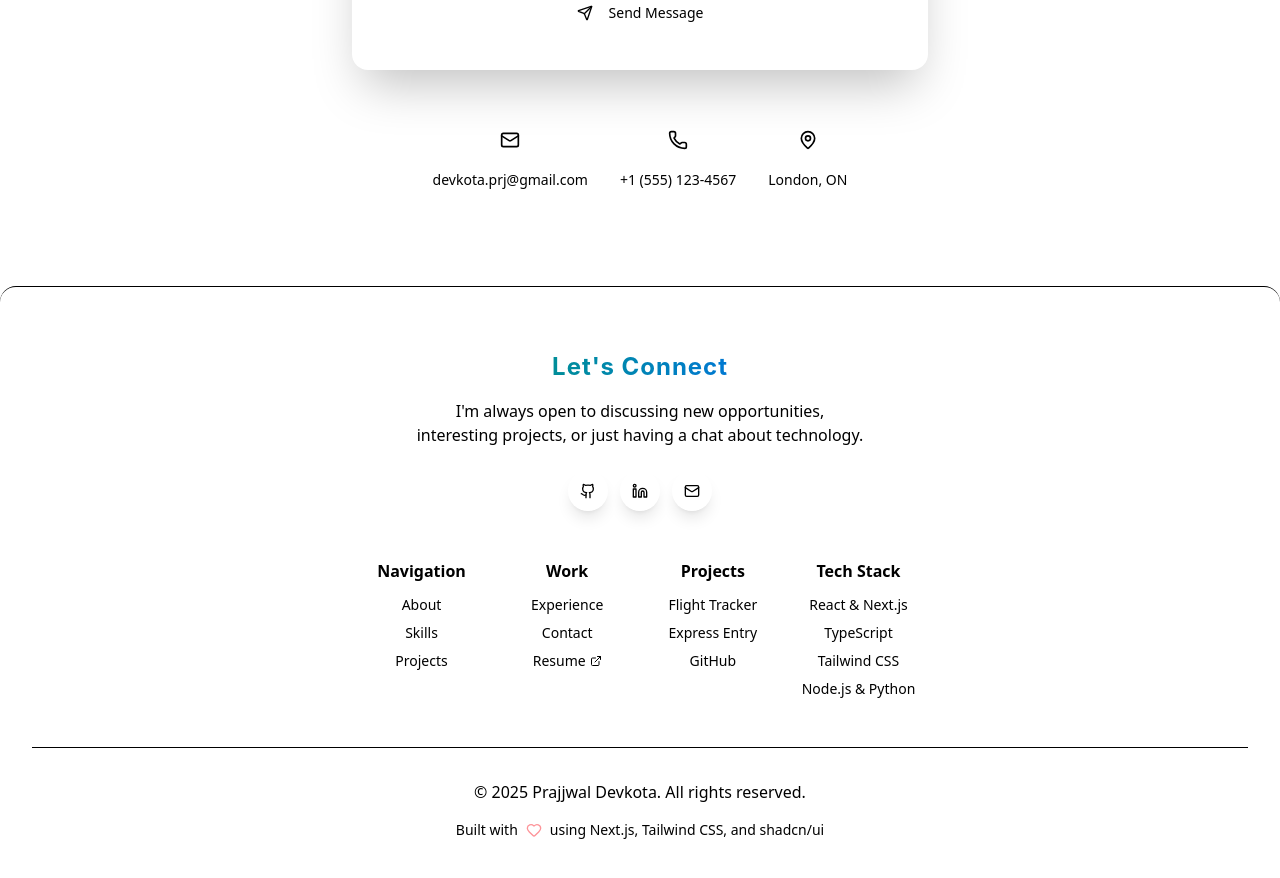
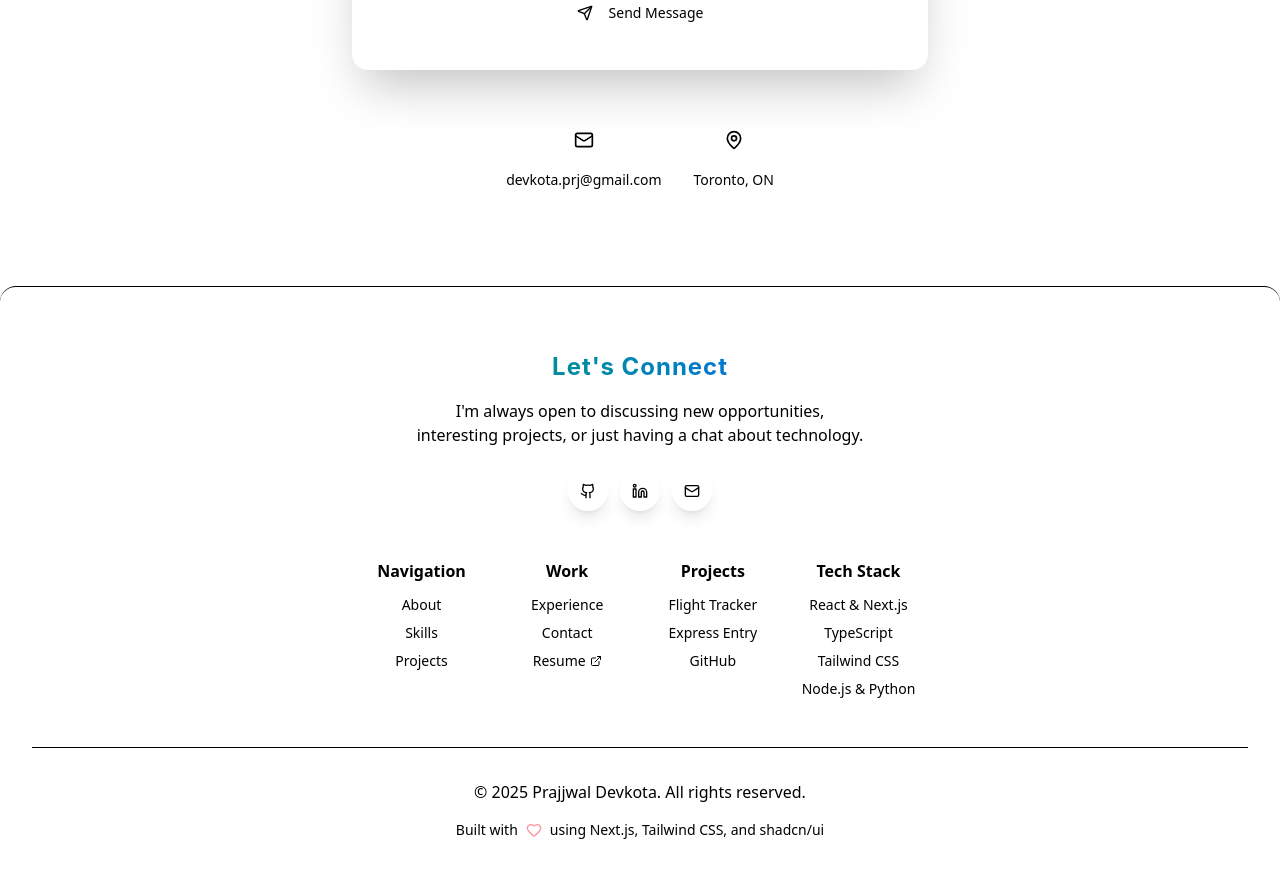
Before and after one commit to prajjwaldevkota/Portfolio_main, a Next.js app: page / in a window 1280 px wide. Shown: the part 5540-6418 px from the top of the page. Built offline with nearby package versions, Linux system fonts and the light colour scheme.

Commit message:
Change contact location from London to Toronto
Updated contact information to reflect new location.

```diff
--- a/src/components/contact.tsx
+++ b/src/components/contact.tsx
@@ -189,15 +189,9 @@ export function Contact() {
       href: "mailto:devkota.prj@gmail.com"
     },
     {
-      icon: <Phone className="h-5 w-5 text-primary" />,
-      label: "Phone",
-      value: "+1 (555) 123-4567",
-      href: "tel:+15551234567"
-    },
-    {
       icon: <MapPin className="h-5 w-5 text-primary" />,
       label: "Location",
-      value: "London, ON",
+      value: "Toronto, ON",
       href: "#"
     }
   ];
```
